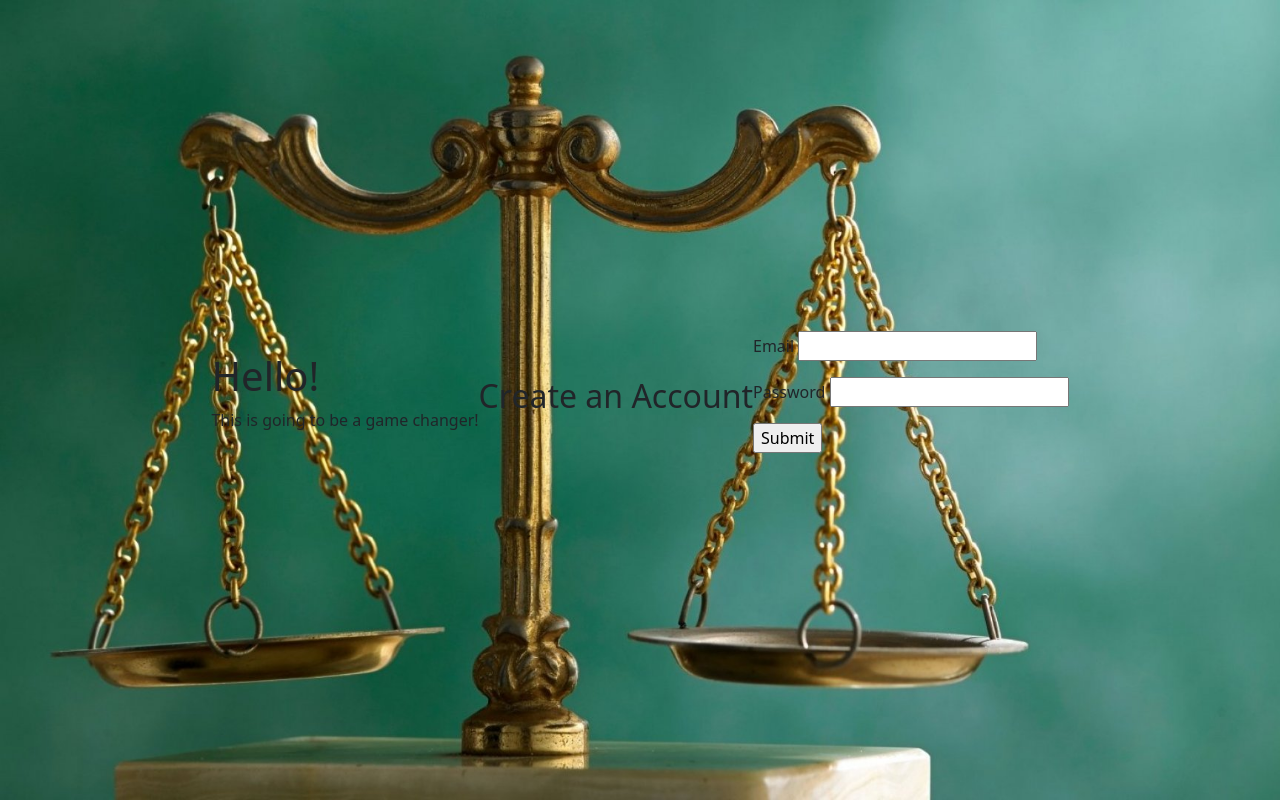
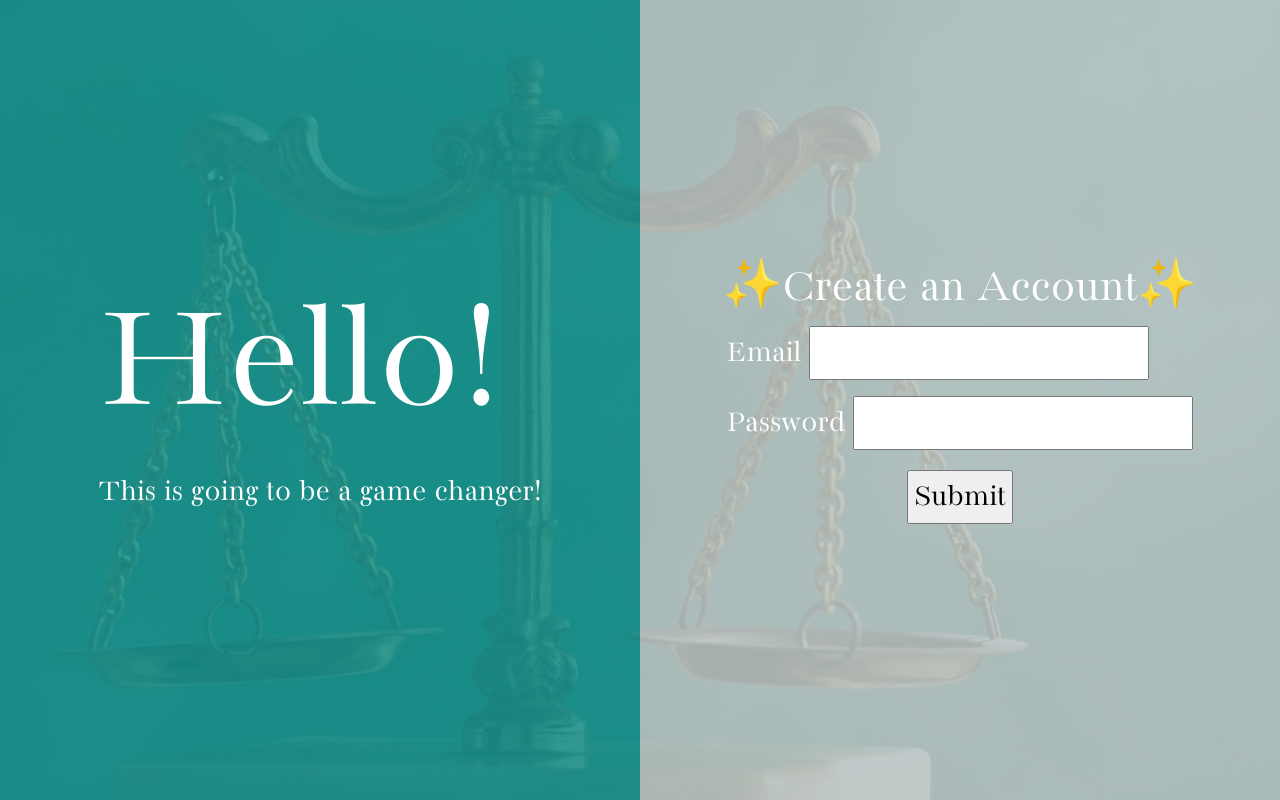
Before and after one commit to elizabeth-codes/fair_play, a Flask app: page /account_creation_page in a window 1280 px wide. Run offline with Flask 3, Linux system fonts and the light colour scheme.

Commit message:
fix the styling for the create account section

```diff
--- a/static/account_creation_page.css
+++ b/static/account_creation_page.css
@@ -4,6 +4,52 @@
     src: url('/static/BacasimeAntique-Regular.ttf');
 }
 
-body{
-    color: white
+h1{
+    color: white;
+    font-size: 10em;
+    font-family: 'Bacasime Antique', Fallback, sans-serif;
 }
+
+h2{
+    color: white;
+    font-size: 3em;
+    font-family: 'Bacasime Antique', Fallback, sans-serif;
+}
+
+p{
+    color: white;
+    font-size: 2em;
+    font-family: 'Bacasime Antique', Fallback, sans-serif;
+}
+
+form input[type="submit"] {
+    display: block;         /* Make the submit button a block element */
+    margin: 20px auto 0;   /* Center it horizontally with automatic side margins */
+}
+
+
+.account-container {
+    display: flex;
+    background-color: rgba(186, 196, 196, 0.885);
+    flex-direction: column;
+    align-items: center;
+    justify-content: center;
+    height: 100vh; /* This will take the full height of the viewport */
+    width: 50%; /* This will take half the width of its parent element (i.e., the body) */
+    position: absolute; /* This will allow you to position the container using top, right, bottom, left properties */
+    left: 50%; /* Position it starting at the midpoint of the viewport */
+    top: 0; /* Position it at the top edge of the viewport */
+}
+
+.greeting-container {
+    display: flex;
+    background-color: rgba(25, 146, 144, 0.885);
+    flex-direction: column;
+    align-items: center;
+    justify-content: center;
+    height: 100vh; /* This will take the full height of the viewport */
+    width: 50%; /* This will take half the width of its parent element (i.e., the body) */
+    position: absolute; /* This will allow you to position the container using top, right, bottom, left properties */
+    right: 50%; /* Position it starting at the midpoint of the viewport */
+    top: 0;
+}
--- a/templates/account_creation_page.html
+++ b/templates/account_creation_page.html
@@ -1,13 +1,20 @@
 {% extends 'base.html' %}
 {% block title %}Create Account{% endblock %}
 
+{% block head %}
+  <link rel="stylesheet" href="{{ url_for('static', filename='account_creation_page.css') }}">
+{% endblock %}
+
 {% block body %}
+<div class="greeting-container">
   <header>
     <h1>Hello!</h1>
     <p>This is going to be a game changer!</p>
   </header>
+</div>
 
-  <h2>Create an Account</h2>
+  <div class="account-container">
+    <h2>✨Create an Account✨</h2>
     <form action="/create_account" method="POST">
       <p>
         Email <input type="text" name="email">
@@ -21,4 +28,5 @@
         <input type="submit">
       </p>
     </form>
+  </div>>
 {% endblock %}
--- a/templates/my_tasks.html
+++ b/templates/my_tasks.html
@@ -1,5 +1,9 @@
 {% extends 'base.html' %}
 {% block title %}My Tasks{% endblock %}
+
+{% block head %}
+  <link rel="stylesheet" href="{{ url_for('static', filename='my_tasks.css') }}">
+{% endblock %}
 
 {% block body %}
     <h1>My Tasks</h1>
@@ -10,7 +14,7 @@
                 <span class="task-description">{{ task.task_type.task_description }}</span>
                 <form action="/mark_task_done" method="POST">
                     <input type="hidden" name="assigned_task_id" value="{{ task.assigned_task_id }}">
-                    <input type="submit" value="Done!">
+                    <input type="submit" value="Done! ✅">
                 </form>
             </li>
         {% endfor %}
```
Also changed, not shown: templates/about.html (+16 -6 lines). Lines whose indentation alone changed are shown as unchanged.
